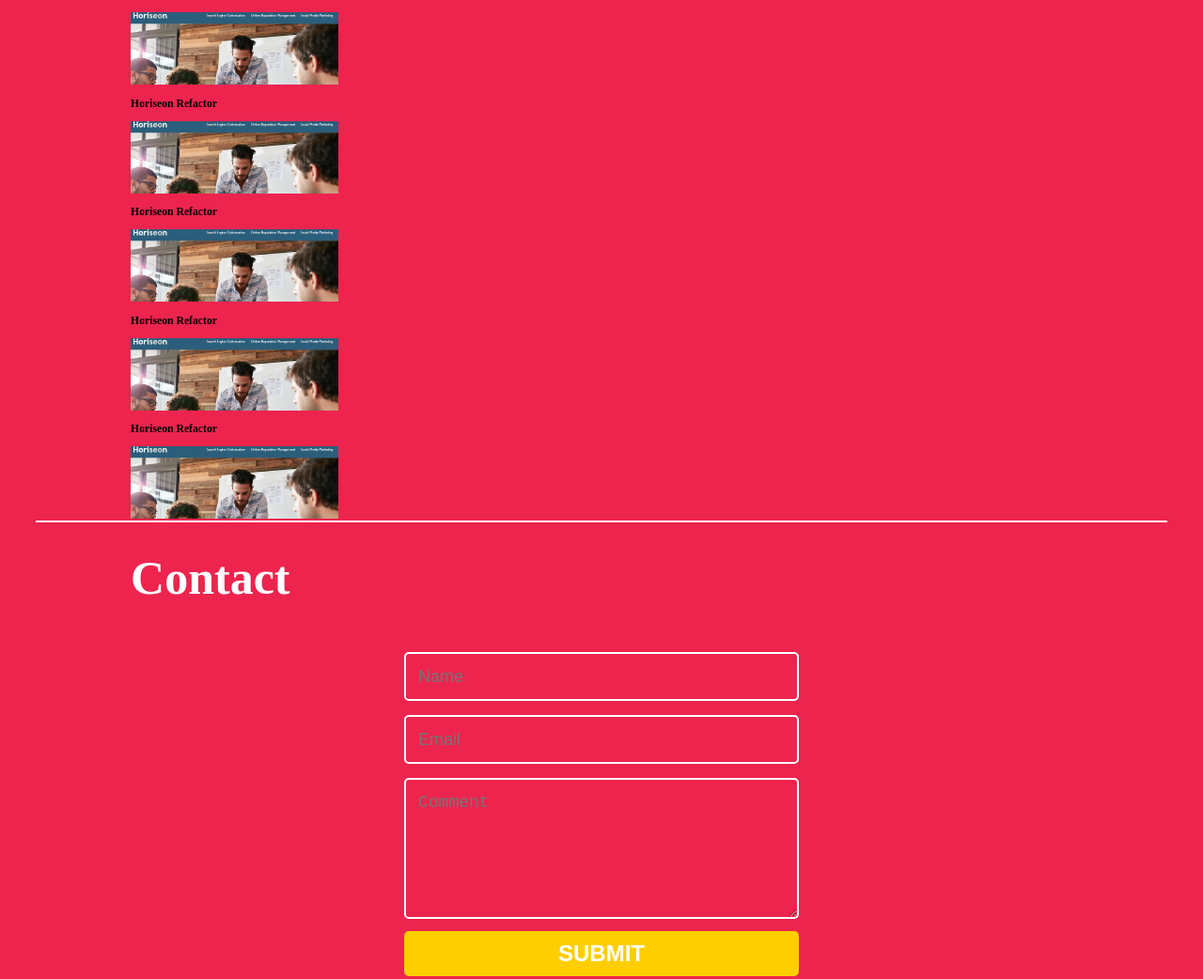
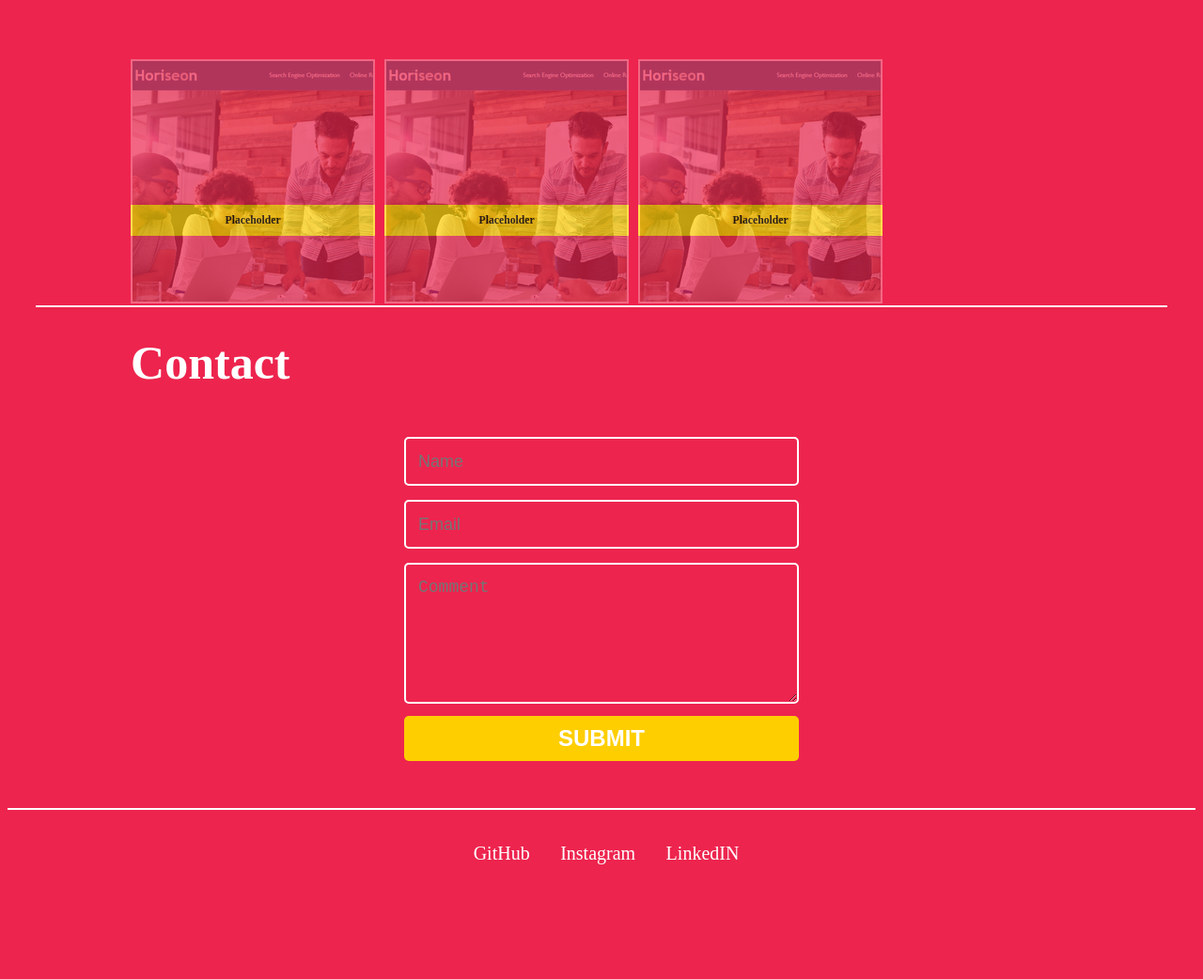
Before and after one commit to Tegrty/Web-Design-Portfolio, a plain HTML site: page index.html in a window 1280 px wide. Shown: the part 1320-2362 px from the top of the page at 94% size. After the commit the page ends 2250 px from the top, so only its background shows below. Drawn offline with Linux system fonts and the light colour scheme.

Commit message:
final changes

```diff
--- a/Assets/styles.css
+++ b/Assets/styles.css
@@ -104,28 +104,52 @@ padding-left: 8%;
     margin: 3rem;
     padding-left: 8%;
     border-bottom: 2px solid white;
-    justify-content: center;
 }
 
-.projects-row {
-
+.card h3 {
+    background-color: var(--yellow);
 }
 
-.large-img {
+.large-card h3 {
+    background-color: var(--yellow);
+    padding: 10px;
+    text-align: center;
+    position: relative;
+    top: 200px;
 
 
 }
 
-.small-card {
-    width: 20%;
+.large-card {
+display: flex;
+flex-wrap: wrap;
+gap: 1rem   ;
+align-items: stretch;
 }
 
-.large-card {
+.large-img:hover {
+    border: 2px solid var(--yellow);
+    box-shadow: 0 12px 16px 0 rgba(0,0,0,0.24),0 17px 50px 0 rgba(0,0,0,0.19);
+}
 
+.small-card:hover {
+    border: 2px solid var(--yellow);
+    box-shadow: 0 12px 16px 0 rgba(0,0,0,0.24),0 17px 50px 0 rgba(0,0,0,0.19);
+}
 
+.small-card {
+    border: 2px solid var(--white);
+    opacity: .3;
+}
+
+.large-img {
+    border: 2px solid var(--white);
 }
 /* Contact form styling */
-form { max-width:420px; margin:50px auto; }
+form {
+    max-width:420px;
+    margin:50px auto;
+ }
 
 .feedback-input {
   color:white;
@@ -168,3 +192,38 @@ textarea {
   font-weight:700;
 }
 [type="submit"]:hover { background:var(--navy); }
+
+footer {
+    border-top: 2px solid var(--white);
+    padding-top: 25px;
+}
+
+.footer ul {
+    text-align: center;
+}
+
+.footer ul li {
+    list-style: none;
+    display: inline-block;
+    margin-right: 3rem;
+    text-decoration: none;
+    color: var(--white);
+    font-size: 2rem;
+}
+
+.footer ul li:hover {
+    color: var(--yellow)
+}
+
+.footer ul li a:visited {
+    text-decoration: none;
+}
+
+.footer ul li a {
+    text-decoration: none;
+    color: var(--white);
+}
+
+.footer ul li a:hover {
+    color: var(--yellow);
+}
--- a/index.html
+++ b/index.html
@@ -1,12 +1,14 @@
 <!DOCTYPE html>
 <html lang="en">
+
 <head>
     <meta charset="UTF-8">
     <meta http-equiv="X-UA-Compatible" content="IE=edge">
     <meta name="viewport" content="width=device-width, initial-scale=1.0">
-    <title>Document</title>
-    <link rel="stylesheet" type="text/css" href="./Assets/styles.css"/>
+    <title>Mario Repas Portfolio</title>
+    <link rel="stylesheet" type="text/css" href="./Assets/styles.css" />
 </head>
+
 <body>
     <!-- Navbar -->
     <header class="container">
@@ -27,7 +29,14 @@
         <!-- About Section -->
         <section class="about-container">
             <div class="about-row">
-                <p>Lorem ipsum dolor, sit amet consectetur adipisicing elit. Quas, optio beatae placeat dignissimos, quis molestias quidem illo minima odit commodi nobis sed. Incidunt dolore, dolorum illo atque facere nesciunt numquam eos officiis quis! Minima tempora quas repellendus id. Sapiente repellat et dolor maxime incidunt molestiae aliquam ab rem quam, nam sit autem perspiciatis tempore quae sunt sequi cum labore ea. Nesciunt aspernatur amet deserunt, hic accusamus, quo excepturi vitae omnis est incidunt odio corrupti officiis qui facere. Natus neque odio officia consequuntur sit alias dolores reiciendis quaerat velit suscipit. Blanditiis culpa vitae necessitatibus mollitia commodi ducimus exercitationem, deserunt sint odio.</p>
+                <p>Lorem ipsum dolor, sit amet consectetur adipisicing elit. Quas, optio beatae placeat dignissimos,
+                    quis molestias quidem illo minima odit commodi nobis sed. Incidunt dolore, dolorum illo atque facere
+                    nesciunt numquam eos officiis quis! Minima tempora quas repellendus id. Sapiente repellat et dolor
+                    maxime incidunt molestiae aliquam ab rem quam, nam sit autem perspiciatis tempore quae sunt sequi
+                    cum labore ea. Nesciunt aspernatur amet deserunt, hic accusamus, quo excepturi vitae omnis est
+                    incidunt odio corrupti officiis qui facere. Natus neque odio officia consequuntur sit alias dolores
+                    reiciendis quaerat velit suscipit. Blanditiis culpa vitae necessitatibus mollitia commodi ducimus
+                    exercitationem, deserunt sint odio.</p>
                 <img class="avatar" src="./Assets/Images/Mariorepas-01-01.png">
             </div>
         </section>
@@ -35,29 +44,31 @@
         <h2 id="Projects">Projects</h2>
         <!-- Project Section -->
         <section class="projects-container">
-            <div class="projects-row">
+        <!-- TODO: CHANGE WIDTH OF IMAGES FOR BETTER ALIGNMENT -->
                 <div class="large-card">
+                    <div>
                         <h3>Horiseon Refactor</h3>
-                    <img class="large-img" src="./Assets/Images/horiseon-screenshot-cropped.png">
-                        <div class="card">
-                        <h3>Horiseon Refactor</h3>
-                        <img class="small-card" src="./Assets/Images/horiseon-screenshot-cropped.png">
+                        <a href="https://tegrty.github.io/horiseon-code-refactor/"><img class="large-img" src="./Assets/Images/horiseon-large_1.1.1_1.1.2_1.1.3.png" alt="Large project image"></a>
                     </div>
                     <div class="card">
-                            <h3>Horiseon Refactor</h3>
-                            <img class="small-card" src="./Assets/Images/horiseon-screenshot-cropped.png">
+                        <h3>Placeholder</h3>
+                        <img class="small-card" src="./Assets/Images/horiseon-small_1.1.1_1.1.2_1.1.3.png" alt="Small project image">
                     </div>
                     <div class="card">
-                                <h3>Horiseon Refactor</h3>
-                                <img class="small-card" src="./Assets/Images/horiseon-screenshot-cropped.png">
+                        <h3>Placeholder</h3>
+                        <img class="small-card" src="./Assets/Images/horiseon-small_1.1.1_1.1.2_1.1.3.png" alt="Small project image">
                     </div>
                     <div class="card">
-                                    <h3>Horiseon Refactor</h3>
-                                    <img class="small-card" src="./Assets/Images/horiseon-screenshot-cropped.png">
+                        <h3>Placeholder</h3>
+                        <img class="small-card" src="./Assets/Images/horiseon-small_1.1.1_1.1.2_1.1.3.png" alt="Small project image">
                     </div>
                     <div class="card">
-                        <h3>Horiseon Refactor</h3>
-                        <img class="small-card" src="./Assets/Images/horiseon-screenshot-cropped.png">
+                        <h3>Placeholder</h3>
+                        <img class="small-card" src="./Assets/Images/horiseon-small_1.1.1_1.1.2_1.1.3.png" alt="Small project image">
+                    </div>
+                    <div class="card">
+                        <h3>Placeholder</h3>
+                        <img class="small-card" src="./Assets/Images/horiseon-small_1.1.1_1.1.2_1.1.3.png" alt="Small project image">
                     </div>
                 </div>
             </div>
@@ -69,10 +80,18 @@
             <input name="name" type="text" class="feedback-input" placeholder="Name" />
             <input name="email" type="text" class="feedback-input" placeholder="Email" />
             <textarea name="text" class="feedback-input" placeholder="Comment"></textarea>
-            <input type="submit" value="SUBMIT"/>
+            <input type="submit" value="SUBMIT" />
         </form>
 
-        <footer></footer>
+        <footer>
+            <section class="footer">
+                <ul>
+                    <li><a href="https://github.com/Tegrty">GitHub</a></li>
+                    <li><a href="https://www.instagram.com/therealmariorepas/">Instagram</a></li>
+                    <li><a href="https://www.linkedin.com/in/mario-repas-46b85b25a/?originalSubdomain=ca">LinkedIN</a></li>
+                </ul>
+            </section>
+        </footer>
 
 
 
```
Also changed, not shown: Assets/Images/horiseon-large_1.1.1_1.1.2.png (added), Assets/Images/horiseon-large_1.1.1_1.1.2_1.1.3.png (added), Assets/Images/horiseon-screenshot-cropped.png (deleted), Assets/Images/horiseon-screenshot.png (deleted), Assets/Images/horiseon-small_1.1.1_1.1.2_1.1.3.png (added). Lines whose indentation alone changed are shown as unchanged.
